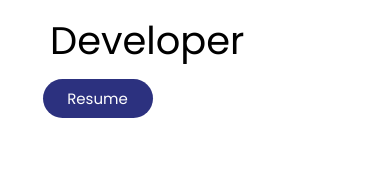
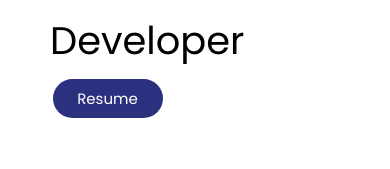
Before and after one commit to ShashankkDev/myportfolio, a React (Vite) app: page / in a window 390 px wide. Shown: the part 448-617 px from the top of the page. Built offline with nearby package versions, Linux system fonts and the light colour scheme.

Commit message:
ad new srtting

```diff
--- a/src/Components/Headers/TechStack/Banner.css
+++ b/src/Components/Headers/TechStack/Banner.css
@@ -61,7 +61,7 @@
     }
     .resume{
         position: relative;
-        margin-right: 195px;
+        margin-right: 175px;
     }
     .resume button{
         width: 110px;
```
